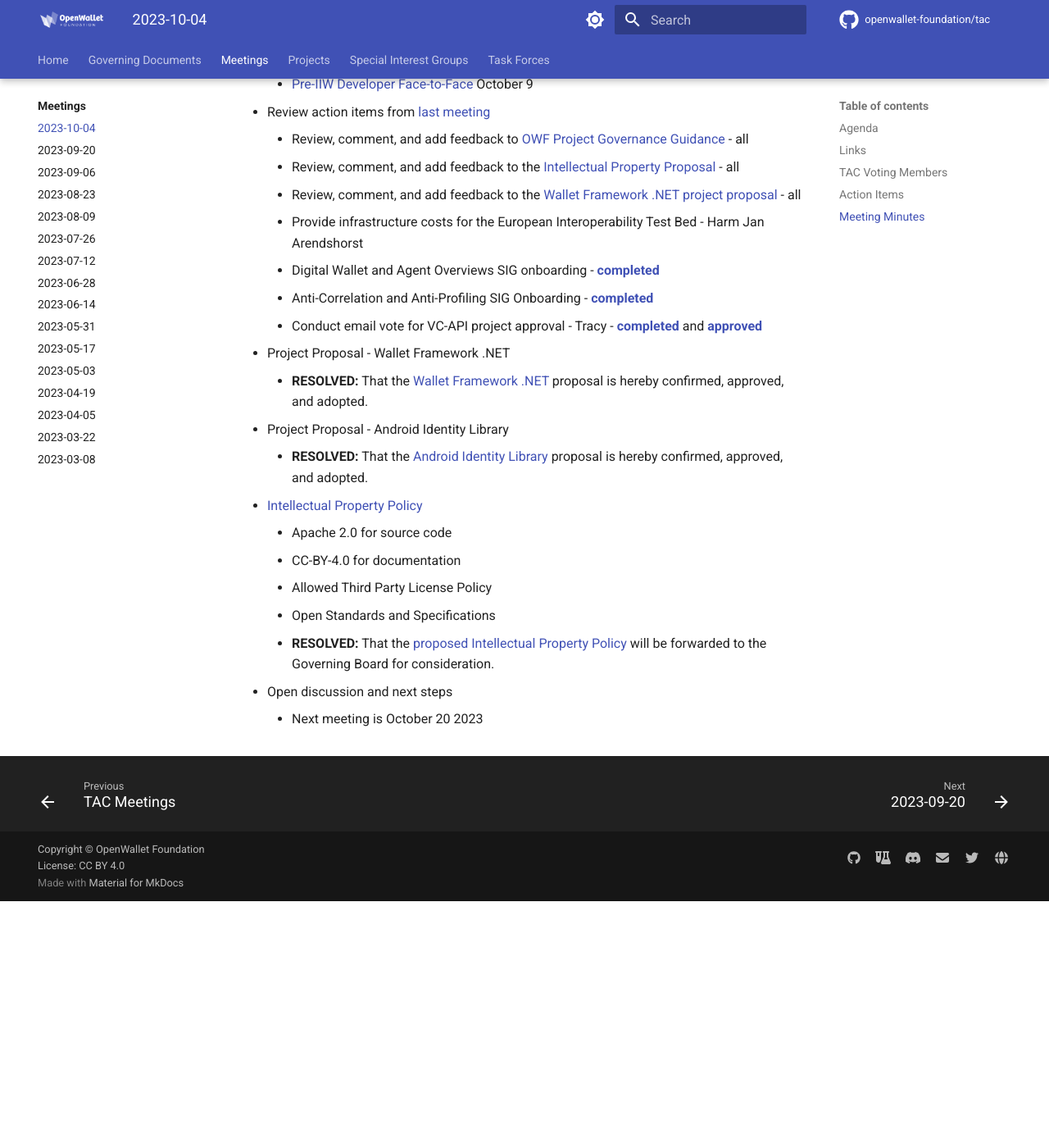
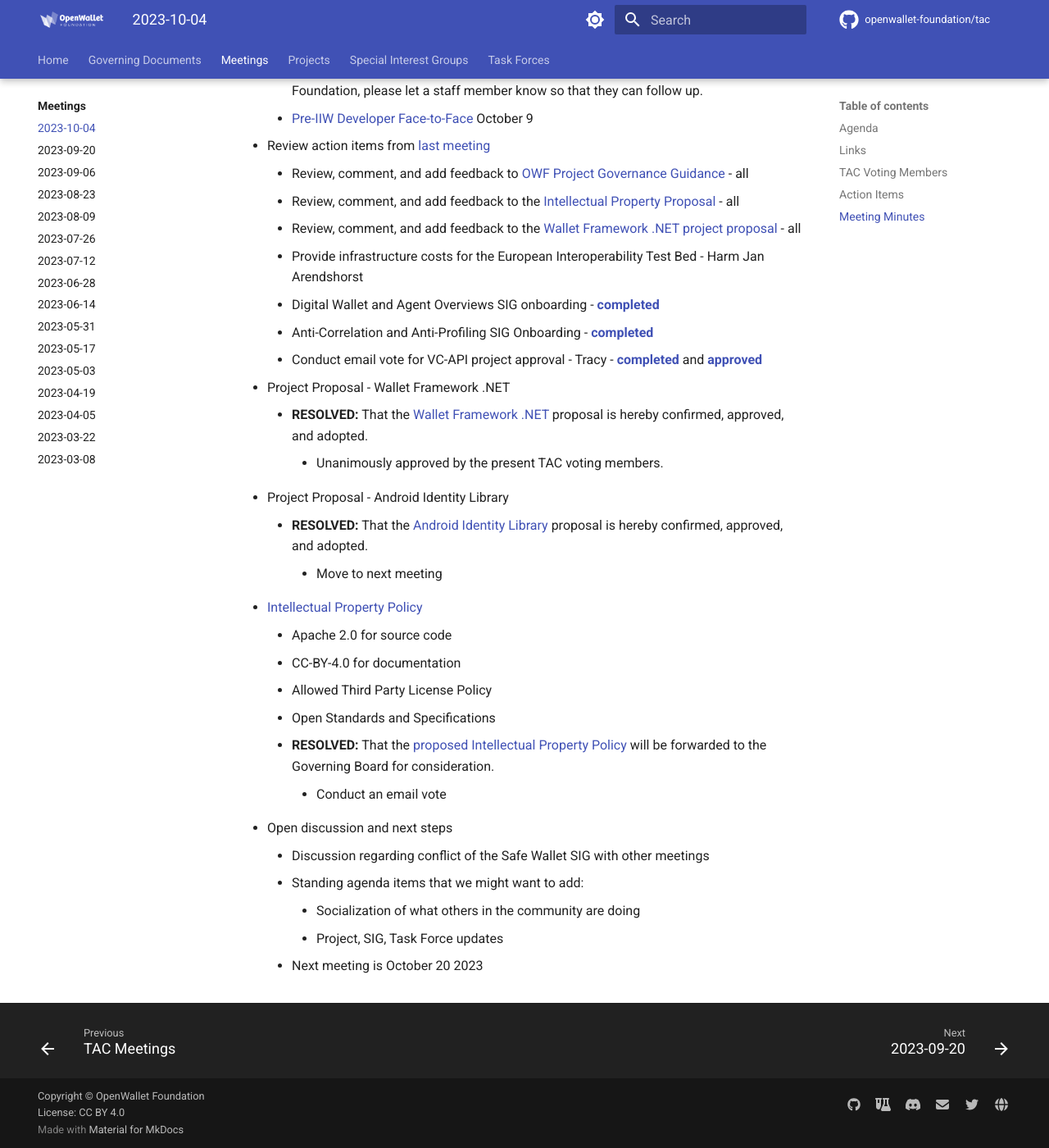
Before and after one commit to openwallet-foundation/tac, an MkDocs documentation site: the page built from docs/meetings/2023/2023-10-04.md, in a window 1280 px wide and 1400 px high, scrolled down 1484 px. Shown: the whole window at 82% size. Built offline with MkDocs 1.6.1 and Material for MkDocs 9.7.7, drawn with Linux system fonts in a browser that asks for light colours; comment, search, counter and statistics services are not loaded; before the commit the page ends 2583 px from its top, so only the background shows below that; some of the changed text lies outside the part shown.

Commit message:
Add meeting notes
Signed-off-by: Tracy Kuhrt <tracy.a.kuhrt@accenture.com>

```diff
--- a/docs/meetings/2023/2023-10-04.md
+++ b/docs/meetings/2023/2023-10-04.md
@@ -17,15 +17,16 @@
 
 ## TAC Voting Members
 
-- [ ] David Zeuthen
+- [x] David Zeuthen
 - [ ] Jeremie Miller
-- [ ] Pete Cooling
-- [ ] Stavros Kounis
-- [ ] Tracy Kuhrt
-- [ ] Drummond Reed (alternate for Troy Ronda)
-- [ ] Wenjing Chu
+- [x] Pete Cooling
+- [x] Stavros Kounis
+- [x] Tracy Kuhrt
+- [x] Drummond Reed (alternate for Troy Ronda)
+- [x] Wenjing Chu
 
 ## Action Items
+- Conduct email vote on the Intellectual Property Policy
 
 ## Meeting Minutes
 - Announcements
@@ -47,9 +48,11 @@
 
 - Project Proposal - Wallet Framework .NET
     - **RESOLVED:** That the [Wallet Framework .NET](https://github.com/openwallet-foundation/project-proposals/pull/16) proposal is hereby confirmed, approved, and adopted.
+        - Unanimously approved by the present TAC voting members.
 
 - Project Proposal - Android Identity Library
     - **RESOLVED:** That the [Android Identity Library](https://github.com/openwallet-foundation/project-proposals/pull/18) proposal is hereby confirmed, approved, and adopted.
+        - Move to next meeting
 
 - [Intellectual Property Policy](https://docs.google.com/document/d/11hTvmHkM6FQGFQp-Lsq6sbTblgIaKWccV6a7nP1nFa0/edit)
     - Apache 2.0 for source code
@@ -57,6 +60,11 @@
     - Allowed Third Party License Policy
     - Open Standards and Specifications
     - **RESOLVED:** That the [proposed Intellectual Property Policy](https://docs.google.com/document/d/11hTvmHkM6FQGFQp-Lsq6sbTblgIaKWccV6a7nP1nFa0/edit) will be forwarded to the Governing Board for consideration.
+        - Conduct an email vote
 
 - Open discussion and next steps
+    - Discussion regarding conflict of the Safe Wallet SIG with other meetings
+    - Standing agenda items that we might want to add:
+        - Socialization of what others in the community are doing
+        - Project, SIG, Task Force updates
     - Next meeting is October 20 2023
```
